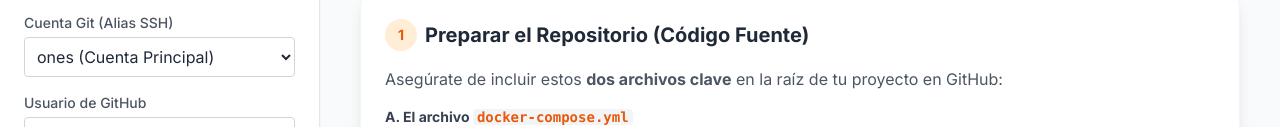
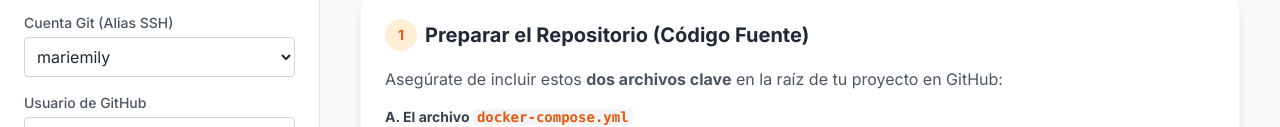
Before and after one commit to OnesRomero/toolbox-fs, a website: page public/generador-cicd.html in a window 1280 px wide. Shown: the part 218-345 px from the top of the page. Drawn offline with nearby package versions, Linux system fonts and the light colour scheme.

Commit message:
ajuste menor

```diff
--- a/public/generador-cicd.html
+++ b/public/generador-cicd.html
@@ -54,8 +54,8 @@
                 <div>
                     <label class="block text-sm font-medium text-gray-600 mb-1">Cuenta Git (Alias SSH)</label>
                     <select id="alias" onchange="handleAliasChange()" class="w-full p-2 border border-gray-300 rounded focus:ring-2 focus:ring-orange-500 focus:border-orange-500 outline-none transition bg-white">
-                        <option value="ones">ones (Cuenta Principal)</option>
-                        <option value="mariemily">mariemily (Cuenta Secundaria)</option>
+                        <option value="mariemily">mariemily</option>
+                        <option value="ones">ones</option>
                     </select>
                 </div>
 
```
